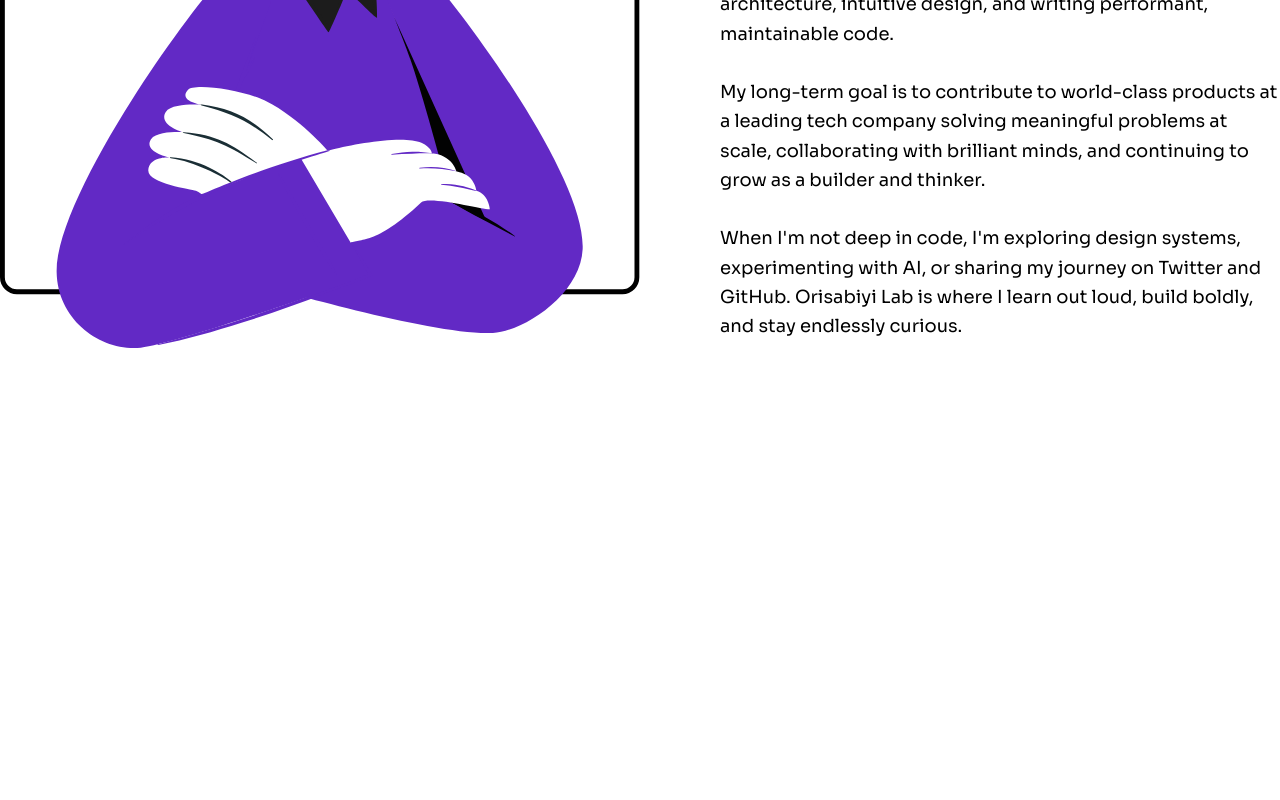
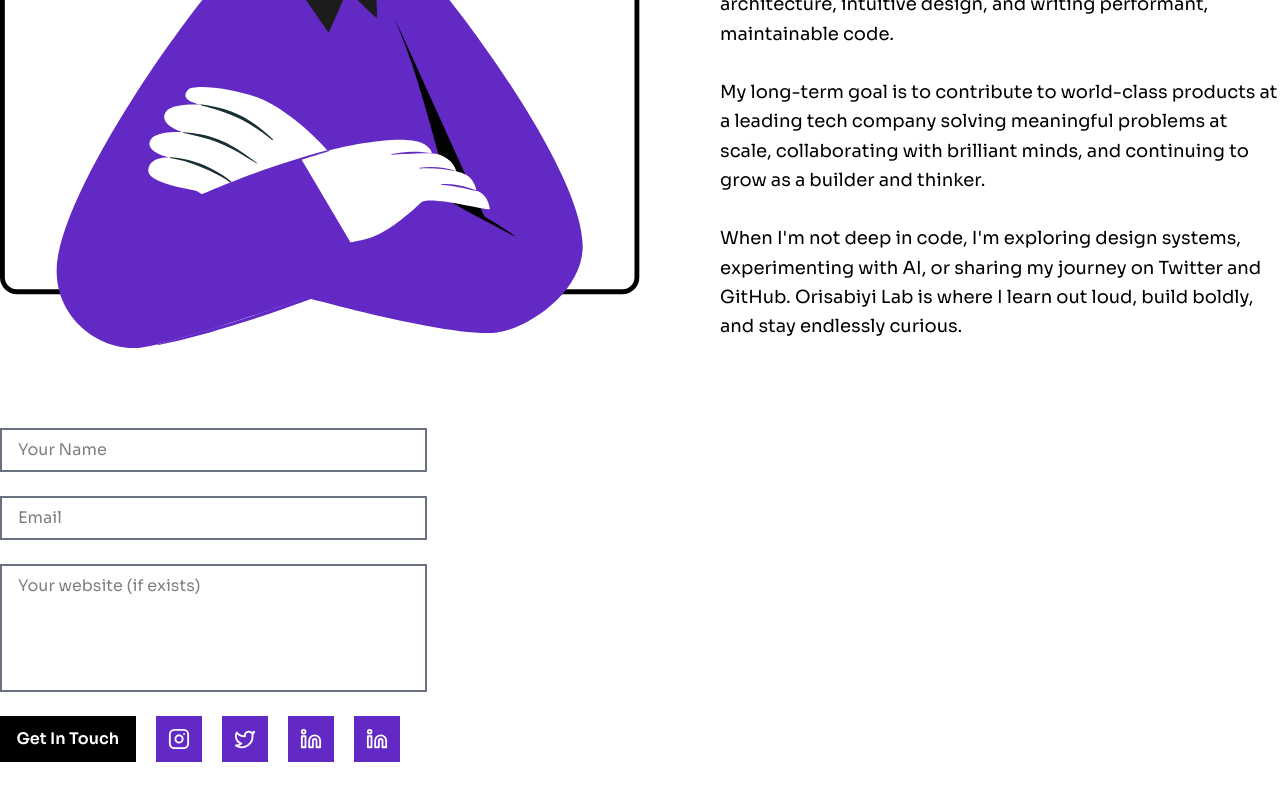
Before and after one commit to Orisabiyi/orisabiyi-lab, a Next.js app: page / in a window 1280 px wide. Shown: the part 2695-3495 px from the top of the page. Before the commit the page ends 3083 px from the top, so only its background shows below. Built offline with nearby package versions, Linux system fonts and the light colour scheme.

Commit message:
Add ContactSection component with form and social links; enhance styling for better layout

```diff
--- a/app/page.tsx
+++ b/app/page.tsx
@@ -1,4 +1,5 @@
 import AboutSection from "@/components/about-section";
+import ContactSection from "@/components/contact-section";
 import ExperienceSection from "@/components/exprience-section";
 import Header from "@/components/header";
 import Navbar from "@/components/navbar";
@@ -12,6 +13,7 @@ export default function Page() {
       <SkillSection />
       <ExperienceSection />
       <AboutSection />
+      <ContactSection />
     </>
   );
 }
--- a/components/contact-section.tsx
+++ b/components/contact-section.tsx
@@ -1,16 +1,20 @@
+import Socials from "./socials";
+
 export default function ContactSection() {
   return (
-    <section>
-      <form action="">
-        <input type="text" placeholder="Your Name" />
-        <input type="email" placeholder="Email" />
-        <textarea placeholder="Your website (if exists)" />
+    <section className="flex items-center gap-10 py-10 container mx-auto font-sora">
+      <form action="" className="w-1/3 flex flex-col gap-6">
+        <input type="text" placeholder="Your Name" className="w-full border-2 border-gray-500 px-4 py-2" />
+        <input type="email" placeholder="Email" className="w-full border-2 border-gray-500 px-4 py-2" />
+        <textarea placeholder="Your website (if exists)" className="w-full border-2 border-gray-500 px-4 py-2 resize-none h-32" />
 
-        <div>
-          <button type="submit">Get In Touch</button>
+        <div className="flex items-stretch gap-5">
+          <button type="submit" className="w-1/2 bg-black text-white font-semibold">Get In Touch</button>
+          <Socials />
         </div>
       </form>
-      <div></div>
+
+      <div className="flex-1"></div>
     </section>
   );
 }
--- a/components/socials.tsx
+++ b/components/socials.tsx
@@ -26,7 +26,7 @@ const socialIcons = [
 
 export default function Socials() {
   return (
-    <ul className="flex items-center gap-5">
+    <ul className="flex items-center gap-5 w-full">
       {
         socialIcons.map(({ name, icon: Icon, href }) => (
           <li key={name} className="bg-primary p-3">
```
